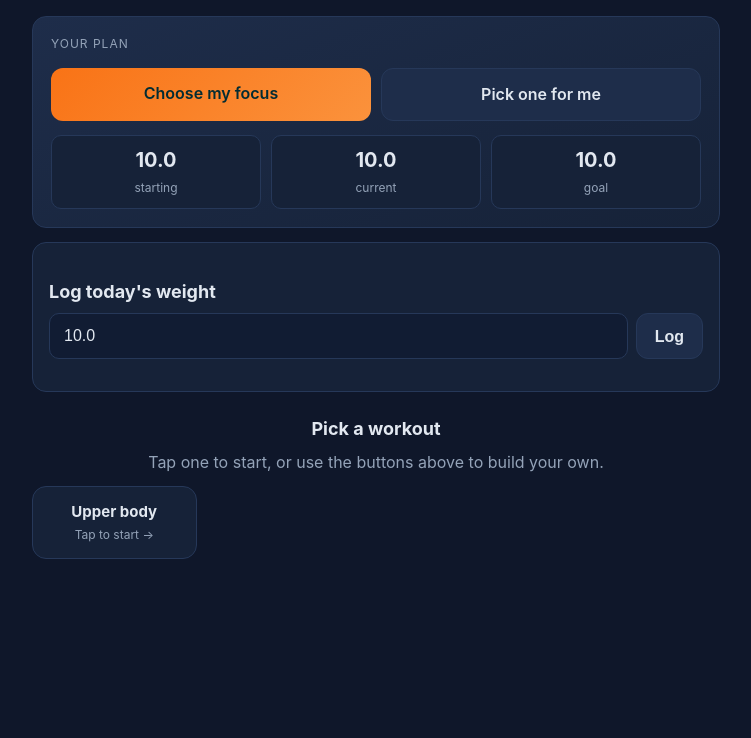
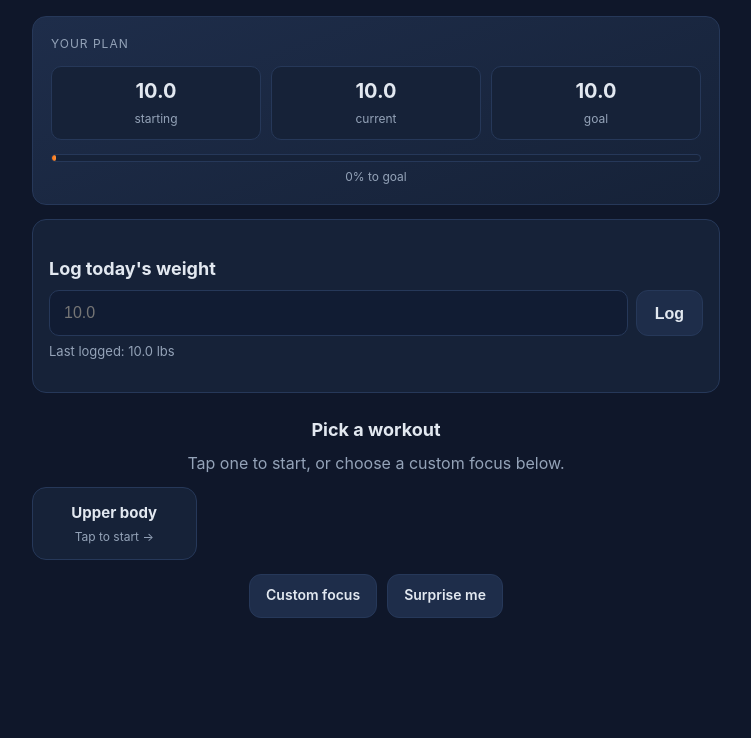
Before and after one commit to abwalker417/HomeFit, a Flask app: page / in a window 1280 px wide. Shown: the part 70-808 px from the top of the page, without its empty margins (264-1015 px from the left). Before the commit the page ends 629 px from the top, so only its background shows below. Run offline with Flask 3, Linux system fonts and the light colour scheme; the visitor is signed in with stand-in values (Sample User, id 1); tables that the repository leaves empty hold one stand-in row (values such as "Sample post"); data that the repository does not hold is empty.

Commit message:
Dashboard overhaul: progress bar, fix last-7-days, last workout, cleaner weight log, consolidated actions
Co-Authored-By: Claude Sonnet 4.6 <noreply@anthropic.com>

```diff
--- a/app.py
+++ b/app.py
@@ -172,13 +172,23 @@ def _dashboard_plan(profile):
 
 
 def _progress_stats(user_id):
+    from datetime import datetime, timedelta
     stats = database.get_stats(user_id)
     stats.setdefault("total_workouts", 0)
     stats.setdefault("last_workout", None)
     stats.setdefault("weight_change", None)
-    stats["last_7_days"] = stats.get("total_workouts", 0)
     history = database.get_workout_history(user_id)
+    cutoff = (datetime.utcnow() - timedelta(days=7)).isoformat()
+    stats["last_7_days"] = sum(1 for item in history if (item.get("completed_at") or "") >= cutoff)
     stats["total_minutes"] = sum((item.get("duration_seconds") or 0) // 60 for item in history)
+    if stats["last_workout"]:
+        try:
+            last_dt = datetime.fromisoformat(stats["last_workout"])
+            stats["days_since_workout"] = (datetime.utcnow() - last_dt).days
+        except Exception:
+            stats["days_since_workout"] = None
+    else:
+        stats["days_since_workout"] = None
     return stats
 
 
@@ -340,6 +350,15 @@ def index():
         return redirect(url_for("onboarding"))
     plan = _dashboard_plan(profile)
     stats = _progress_stats(uid)
+    start_w = stats.get("starting_weight") or profile.get("current_weight")
+    current_w = profile.get("current_weight")
+    goal_w = profile.get("goal_weight")
+    if start_w and goal_w and start_w != goal_w:
+        span = abs(goal_w - start_w)
+        done = (start_w - current_w) if goal_w < start_w else (current_w - start_w)
+        stats["weight_progress_pct"] = min(100, max(0, round(done / span * 100)))
+    else:
+        stats["weight_progress_pct"] = 0
     return render_template("dashboard.html", profile=profile, plan=plan, stats=stats)
 
 
--- a/static/css/style.css
+++ b/static/css/style.css
@@ -103,6 +103,39 @@ h2 { font-size: 18px; margin: 20px 0 8px; }
 }
 .hero-stats strong { display: block; font-size: 20px; }
 .hero-stats span { color: var(--subtle); font-size: 12px; }
+
+.progress-bar-wrap {
+  background: var(--surface);
+  border: 1px solid var(--border);
+  border-radius: 999px;
+  height: 8px;
+  margin-top: 14px;
+  overflow: hidden;
+}
+.progress-bar-fill {
+  height: 100%;
+  background: linear-gradient(90deg, var(--accent), var(--accent-2));
+  border-radius: 999px;
+  transition: width 0.4s ease;
+  min-width: 4px;
+}
+.progress-label {
+  color: var(--subtle);
+  font-size: 12px;
+  text-align: center;
+  margin: 6px 0 0;
+}
+
+.workout-secondary {
+  display: flex;
+  gap: 10px;
+  justify-content: center;
+  margin-top: 14px;
+}
+.workout-secondary .btn {
+  font-size: 14px;
+  padding: 10px 16px;
+}
 
 .pill {
   background: var(--surface);
--- a/templates/dashboard.html
+++ b/templates/dashboard.html
@@ -7,11 +7,6 @@
     <div>
       <p class="eyebrow">Your plan</p>
     </div>
-  </div>
-
-  <div class="hero-actions">
-    <a class="btn btn-primary" href="{{ url_for('start_workout') }}">Choose my focus</a>
-    <a class="btn btn-secondary" href="{{ url_for('start_workout') }}?mode=surprise">Pick one for me</a>
   </div>
 
   <div class="hero-stats">
@@ -28,21 +23,30 @@
       <span>goal</span>
     </div>
   </div>
+
+  <div class="progress-bar-wrap">
+    <div class="progress-bar-fill" style="width: {{ stats.weight_progress_pct }}%"></div>
+  </div>
+  <p class="progress-label">
+    {{ stats.weight_progress_pct }}% to goal
+    {% if stats.weight_change %} · {{ "+" if stats.weight_change > 0 else "" }}{{ stats.weight_change }} lbs total{% endif %}
+  </p>
 </section>
 
 <section class="card">
   <h2>Log today's weight</h2>
   <form id="weight-form" class="inline-form" autocomplete="off">
     <input type="number" name="weight" step="0.1" min="60" max="600"
-           value="{{ profile.current_weight }}" required>
+           placeholder="{{ profile.current_weight }}" required>
     <button type="submit" class="btn btn-secondary">Log</button>
   </form>
+  <p class="subtle" style="margin-top: 6px; font-size: 13px;">Last logged: {{ profile.current_weight }} lbs</p>
   <p id="weight-status" class="subtle"></p>
 </section>
 
 <section style="text-align: center;">
   <h2 class="section-title">Pick a workout</h2>
-  <p class="subtle" style="margin: 4px 0 12px;">Tap one to start, or use the buttons above to build your own.</p>
+  <p class="subtle" style="margin: 4px 0 12px;">Tap one to start, or choose a custom focus below.</p>
   <div class="day-grid">
     {% for day in plan.days %}
     <a class="day-card" href="{{ url_for('build_day', label=day.name) }}">
@@ -51,14 +55,21 @@
     </a>
     {% endfor %}
   </div>
+  <div class="workout-secondary">
+    <a href="{{ url_for('start_workout') }}" class="btn btn-secondary">Custom focus</a>
+    <a href="{{ url_for('start_workout') }}?mode=surprise" class="btn btn-secondary">Surprise me</a>
+  </div>
 </section>
 
 {% if stats.total_workouts %}
 <section class="card">
   <h2>You've got this</h2>
   <p class="subtle">
-    {{ stats.total_workouts }} workouts completed · {{ stats.last_7_days }} this week ·
-    {{ stats.total_minutes }} total minutes
+    {{ stats.total_workouts }} workouts · {{ stats.last_7_days }} this week · {{ stats.total_minutes }} min
+    {% if stats.days_since_workout == 0 %} · worked out today 💪
+    {% elif stats.days_since_workout == 1 %} · last workout yesterday
+    {% elif stats.days_since_workout %} · last workout {{ stats.days_since_workout }} days ago
+    {% endif %}
   </p>
 </section>
 {% endif %}
```
